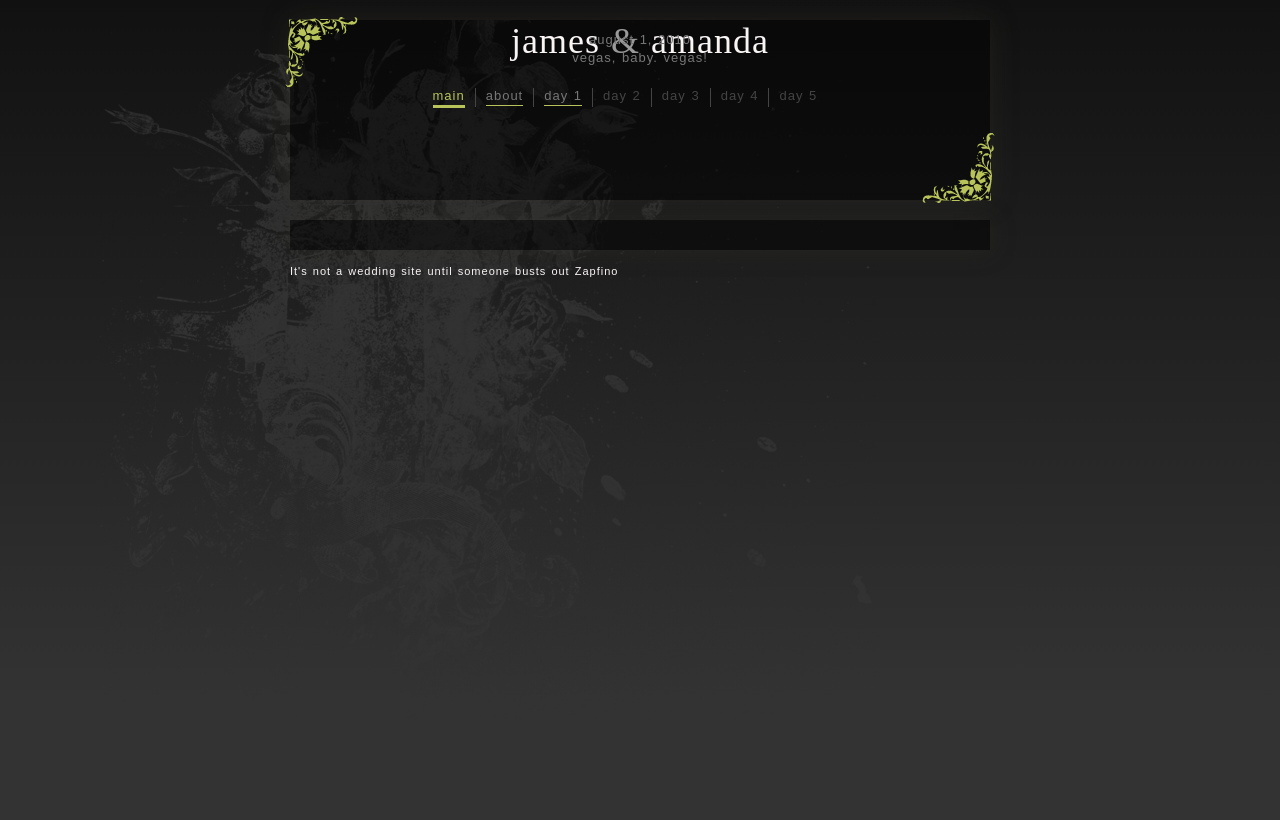
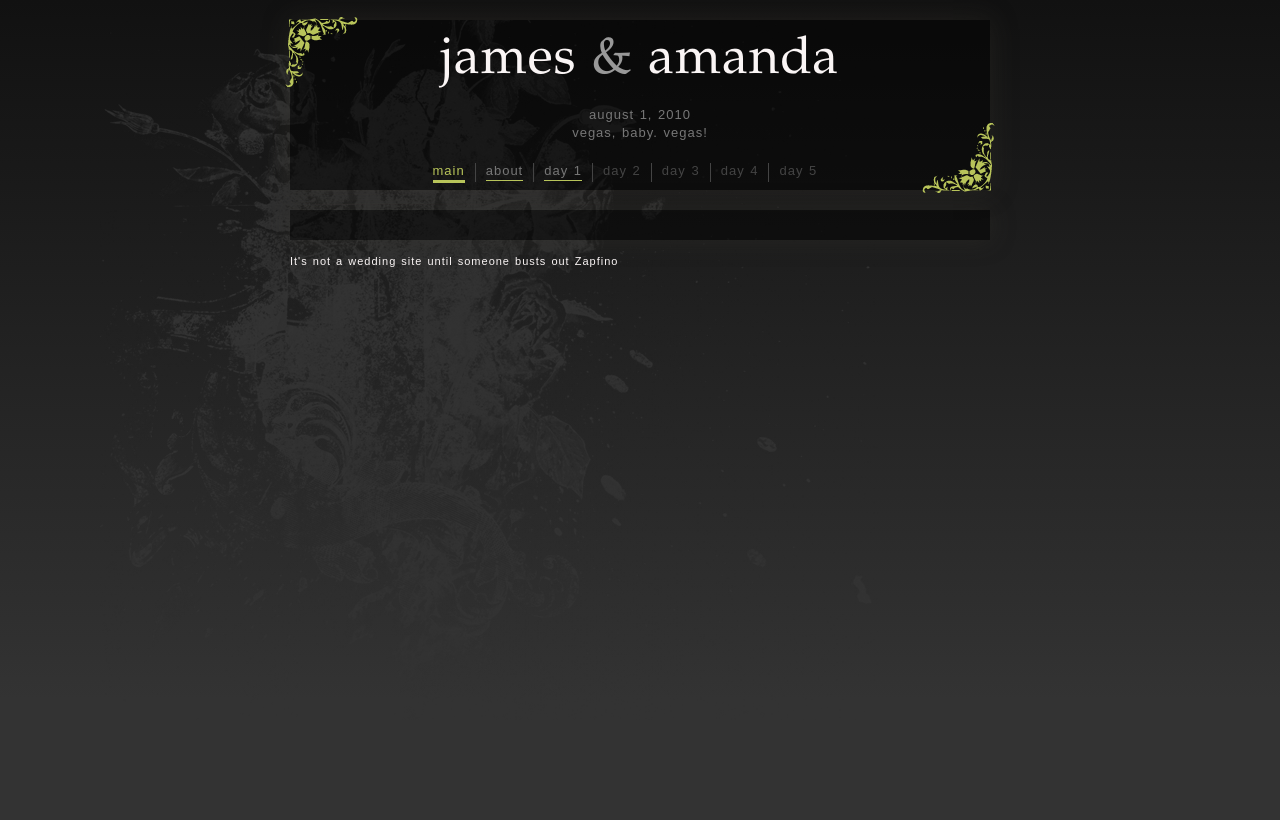
Before and after one commit to jamesv/Bliss, a Django app: template bliss/templates/layouts/wedding.html in a window 1280 px wide. Run offline with Django 3.2, Linux system fonts and the light colour scheme; the template is opened without the code that fills it, so the values that code supplies are empty; some libraries are stand-ins or nearby versions.

Commit message:
no more wedding font

```diff
--- a/bliss/templates/wedding/home.html
+++ b/bliss/templates/wedding/home.html
@@ -20,7 +20,7 @@
 
 <!-- Photo gallery -->
 <div id='photos' class='c title'>
-	<h2 class='g'>just look at these two</h2>
+	<h2 class='g'>don't we look precious?</h2>
 	<div class='glowBox g photos'>
 		<div id='slideshow' class='slideshow'></div>
 		<div id='thumbs' class='ac'>
--- a/site_media/css/core.css
+++ b/site_media/css/core.css
@@ -21,7 +21,7 @@ body {
         }
 
         .c.title {
-            padding-top: 40px;
+            padding-top: 30px;
             position: relative;
         }
 
@@ -72,10 +72,11 @@ h1, h2, h3, h4, h5, h6 {
     }
 
 h1 {
-    font-family: Zapfino, Edwardian Script ITC;
+    font-family: Garamond, "Hoefler Text", Palatino, "Palatino Linotype", serif;
     font-weight: normal;
-    font-size: 36px;
-    margin-bottom: -30px;
+    font-size: 52px;
+    padding-top: 10px;
+    margin-bottom:15px;
     }
 
     h1 .dull {
@@ -84,8 +85,8 @@ h1 {
 
 h2 {
     font-weight: normal;
-    font-family: Zapfino, Edwardian Script ITC;
-    font-size: 20px;
+    font-family: Garamond, "Hoefler Text", Palatino, "Palatino Linotype", serif;
+    font-size: 28px;
     color: #B8C45A;
     position: absolute;
     z-index: 99;
@@ -103,7 +104,7 @@ h4 {
     text-align: center;
     position: relative;
     margin: 20px auto;
-    height: 180px;
+    height: 170px;
     }
 
     #header .corner {
```
